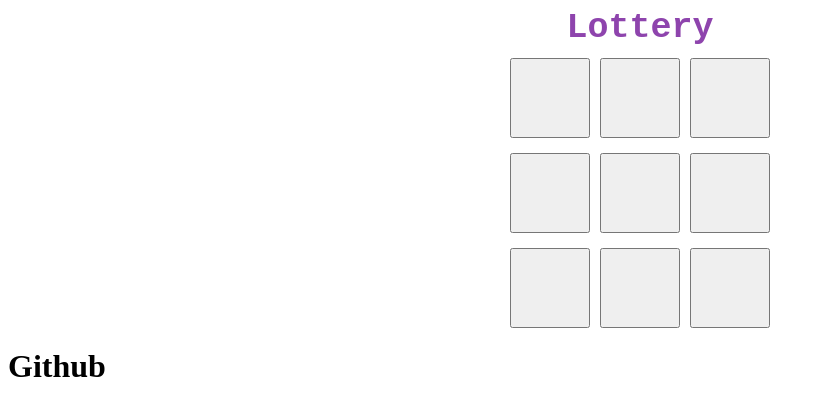
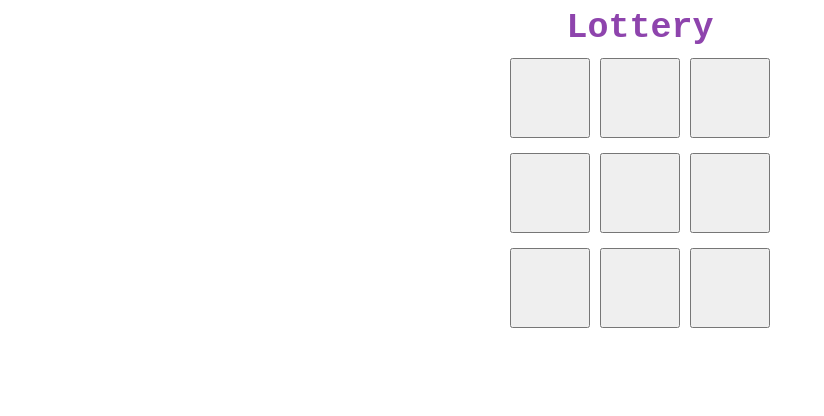
Before and after one commit to jacinMI/Lottery-Game, a plain HTML site: page lottery.html in a window 1280 px wide. Shown: the whole page, without its empty margins (0-824 px from the left). Drawn offline with Linux system fonts and the light colour scheme.

Commit message:
Update lottery.html

```diff
--- a/lottery.html
+++ b/lottery.html
@@ -33,6 +33,5 @@
     <h1 id="result"></h1>
     <button onclick="location.href='lottery.html';" id="play-again-button">Play again</button>
     </center>
-    <h1>Github</h1>
 </body>
 </html>
```
